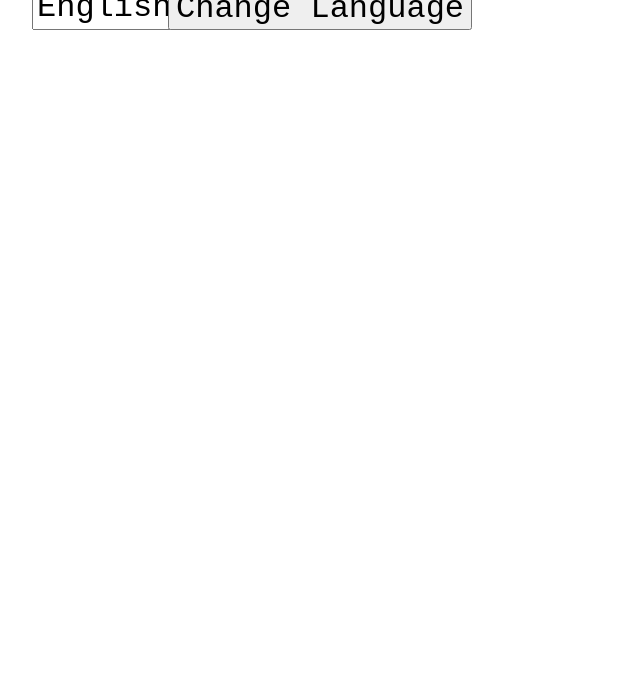
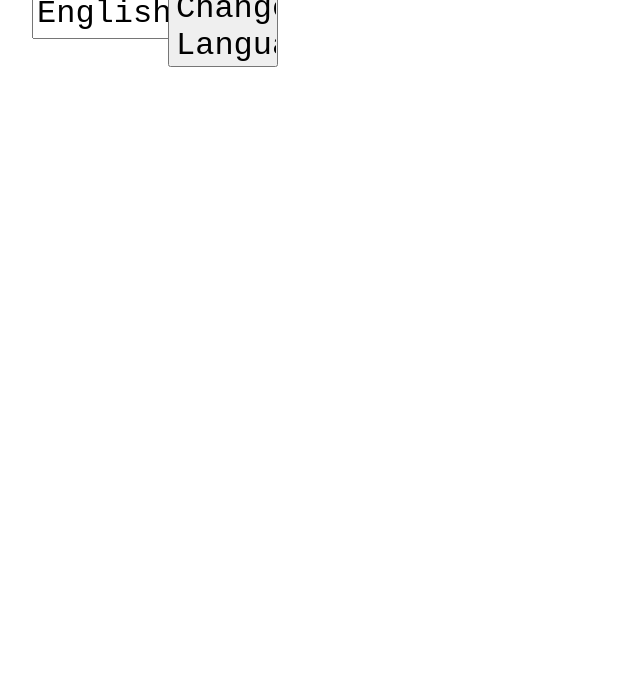
Before and after one commit to LuchoDF/2D-PORTFOLIO, a website built with Vite: page index.html in a window 1280 px wide. Shown: the part 101-800 px from the top of the page, without its empty margins (0-640 px from the left). Built offline with nearby package versions, Linux system fonts and the light colour scheme; files whose address does not match are found by name; what kaboom would draw is missing.

Commit message:
Fix selector

```diff
--- a/style.css
+++ b/style.css
@@ -71,6 +71,7 @@
         overflow: hidden;
         top: 10vh;
         left: 20vh;
+        width: 110px;
        }
 
        #language-select{
@@ -80,5 +81,6 @@
         overflow: hidden;
         top: 10vh;
         left: 3vh;
-        padding-bottom: 2px;
+        box-sizing: content-box;
+        height: 50px;
        }
```
